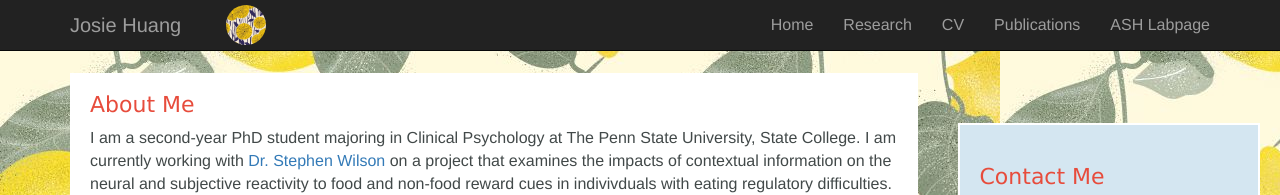
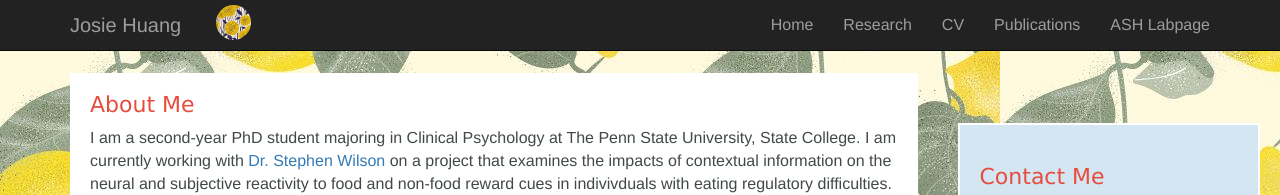
Before and after one commit to josie-shuang/josie-shuang.github.io, a Jekyll site: the page built from index.html, in a window 1280 px wide. Shown: the top 195 px of the page. Built offline with Jekyll 4.4.1, drawn with Linux system fonts in a browser that asks for light colours.

Commit message:
Update main_style.css

```diff
--- a/css/main_style.css
+++ b/css/main_style.css
@@ -27,11 +27,11 @@ body{
 }
 
 #header #logo img {
-	width: 40px;
-	height: 40px;
+	width: 35px;
+	height: 35px;
 	border-radius: 50%;
 	margin: -10px;
-	margin-left: 30px;
+	margin-left: 20px;
 }
 
 .top-rounded-panel h1{
```
